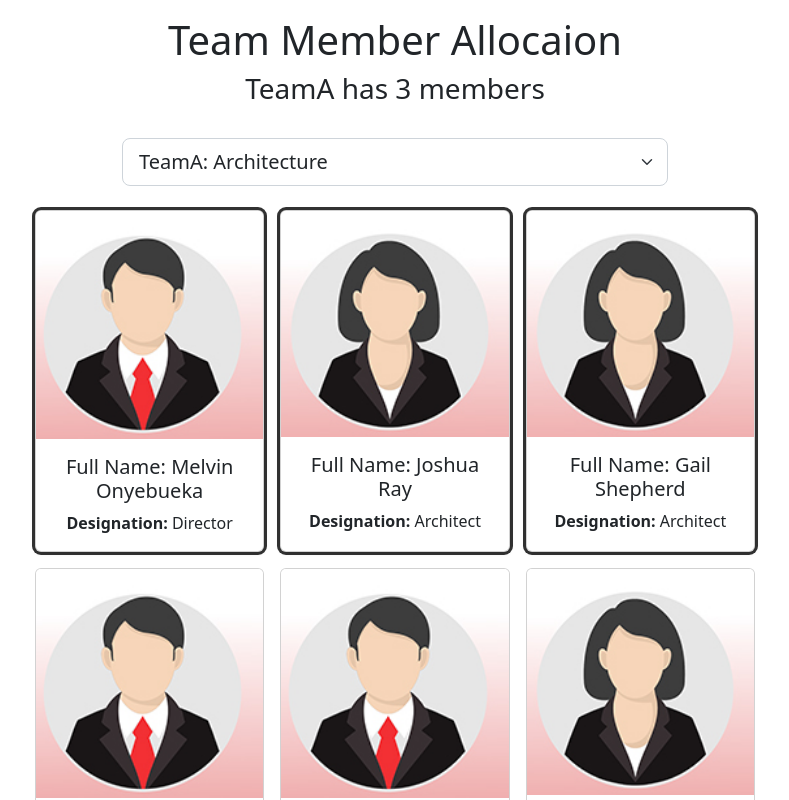
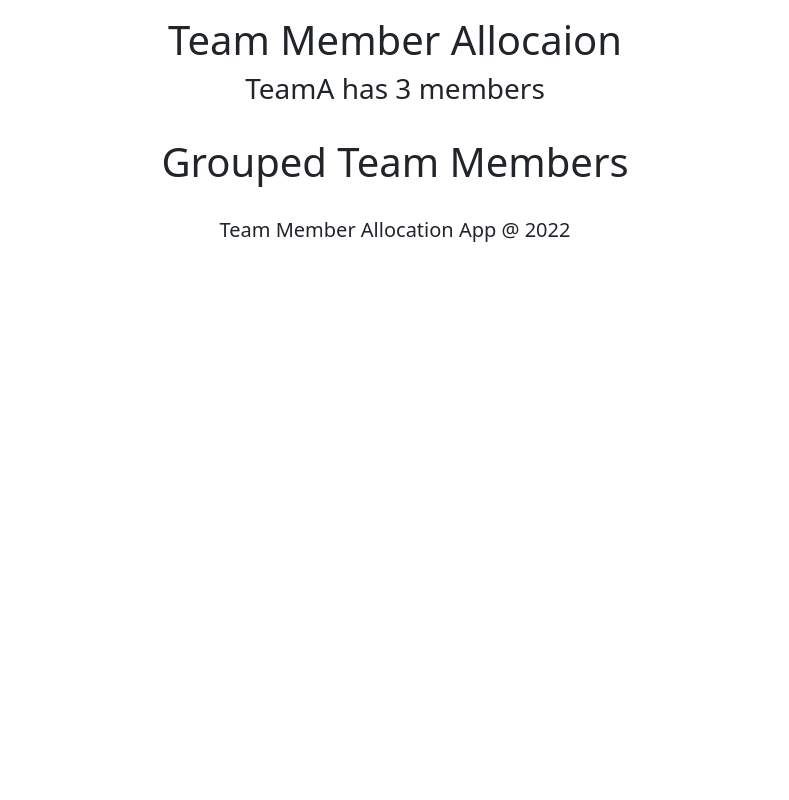
Before and after one commit to Daniel-Williams-ux/Alcasa_Team_Member_Allocation_App, a React (Vite) app: page /GroupedTeamMembers in a window 1280 px wide. Shown: the top 800 px of the page, without its empty margins (245-1034 px from the left). Built offline with nearby package versions, Linux system fonts and the light colour scheme.

Commit message:
Create a GroupedTeamMembers function

```diff
--- a/src/App.jsx
+++ b/src/App.jsx
@@ -2,8 +2,9 @@
 import Header from './Header';
 import Employees from './Employees';
 import Footer from './Footer';
+import GroupedTeamMembers from './GroupedTeamMembers'
 import { useState, useEffect } from 'react';
-import {BrouserRouter as route, router, routes} from 'react-router-dom';
+import {BrowserRouter as Router, Route, Routes} from 'react-router-dom';
 
 function App() {
 
@@ -116,13 +117,21 @@
 
   return (
     <div>
-      <Header selectedTeam={selectedTeam}
-              teamMemberCount={employees.filter((employee) => employee.teamName === selectedTeam).length}/>
-      <Employees employees={employees}
-        selectedTeam={selectedTeam}
-        handleEmployeeCardClick={handleEmployeeCardClick}
-         handleTeamSelectionChange={ handleTeamSelectionChange}/>
-      <Footer />
+      <Router>
+        <Header selectedTeam={selectedTeam}
+                teamMemberCount={employees.filter((employee) => employee.teamName === selectedTeam).length}/>
+        <Routes>
+          <Route path="/"
+            element={<Employees employees={employees}
+              selectedTeam={selectedTeam}
+              handleEmployeeCardClick={handleEmployeeCardClick}
+               handleTeamSelectionChange={ handleTeamSelectionChange}/>}>
+            </Route>
+          <Route path="/GroupedTeamMembers" element={<GroupedTeamMembers/>}>
+         </Route>
+         </Routes>
+        <Footer />
+      </Router>
     </div>
   )
 }
--- /dev/null
+++ b/src/GroupedTeamMembers.jsx
@@ -0,0 +1,14 @@
+const GroupedTeamMembers = () => {
+
+  return (
+    <header className="container">
+      <div className="row justify-content-center mt-3 mb-4">
+        <div className="col-8">
+          <h1>Grouped Team Members</h1>
+        </div>
+      </div>
+    </header>
+  )
+
+}
+export default GroupedTeamMembers;
```
